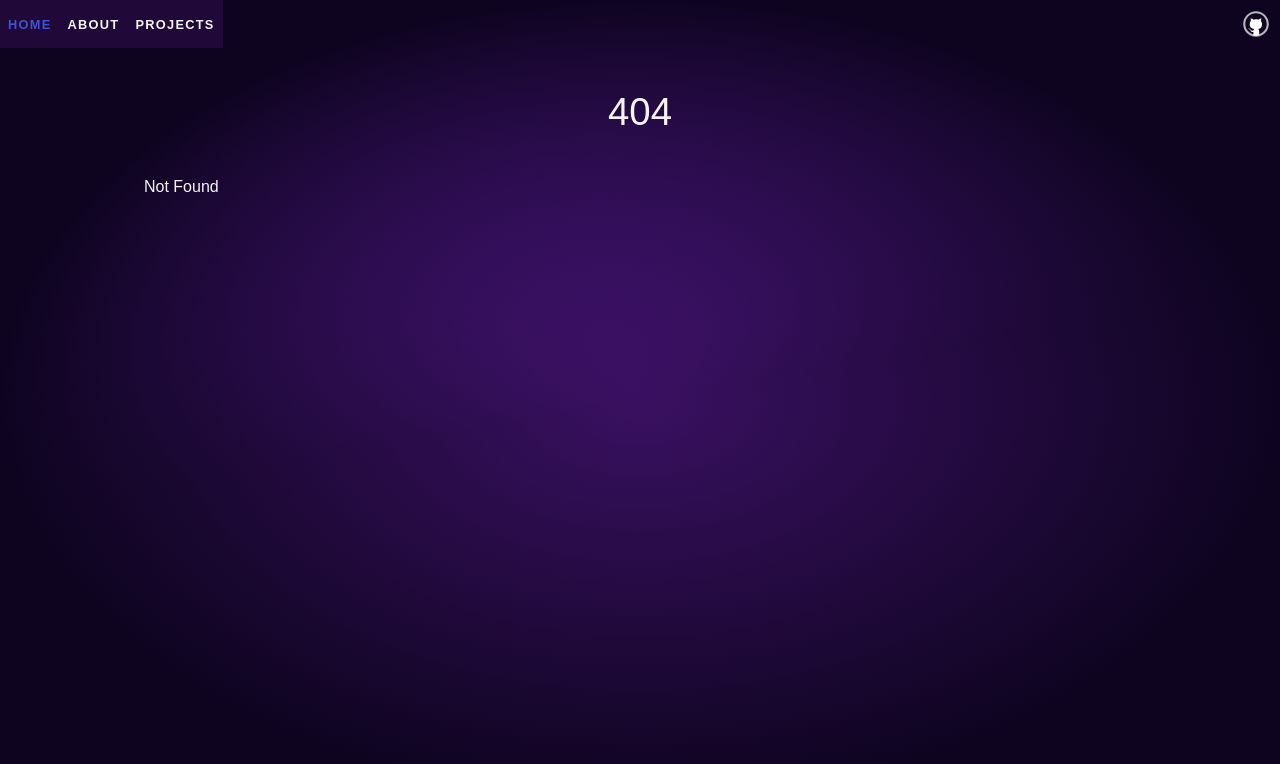
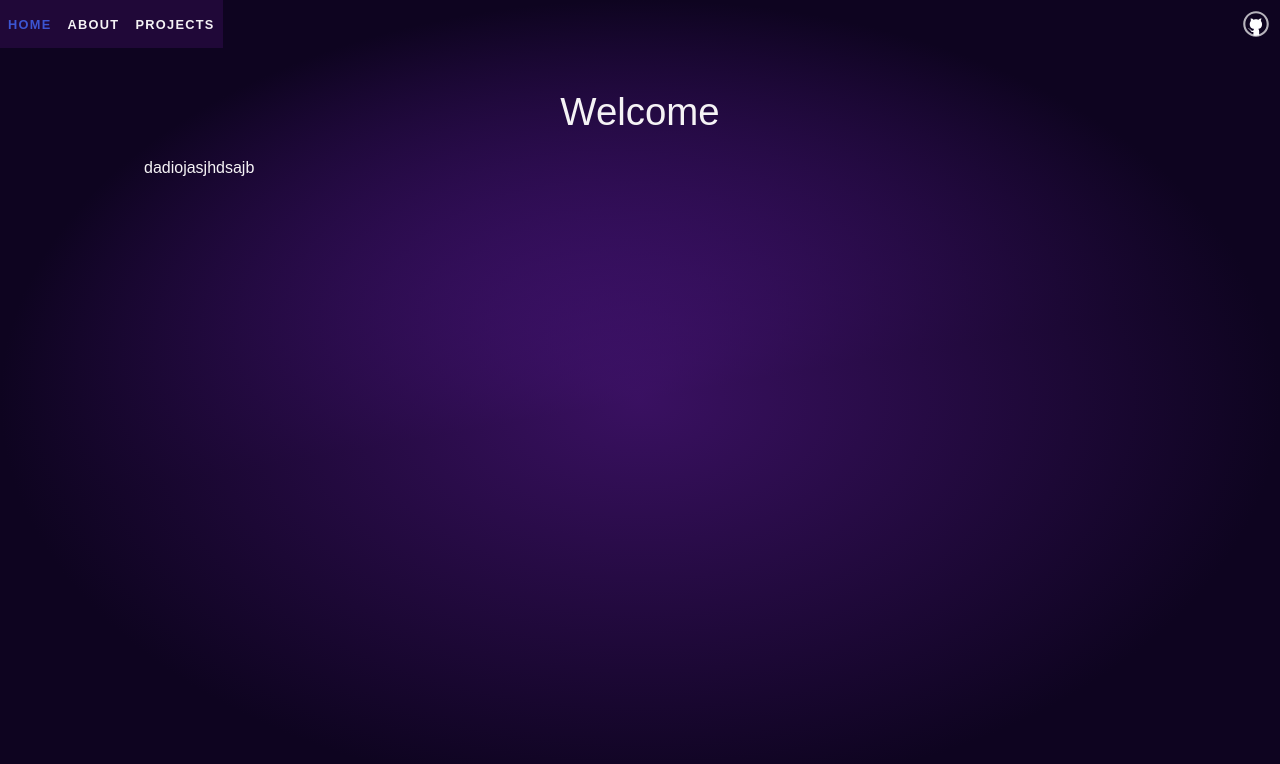
Before and after one commit to devinlittle/devinlittlenet, a SvelteKit app: page /projects/Welcome in a window 1280 px wide. Before the commit this address had no page. Shown: the top 764 px of the page. Built offline with nearby package versions, Linux system fonts and the light colour scheme.

Commit message:
Created brokenish thing will fix later just messed around

```diff
--- /dev/null
+++ b/src/lib/comps/Preview.svelte
@@ -0,0 +1,5 @@
+<script>
+  export let articleLink = "N/A";
+</script>
+
+<a href="/projects/{articleLink}">{articleLink}</a>
--- /dev/null
+++ b/src/lib/comps/Welcome.svelte
@@ -0,0 +1 @@
+dadiojasjhdsajb
--- /dev/null
+++ b/src/routes/projects/[slug]/+page.server.js
@@ -0,0 +1,15 @@
+import { error } from "@sveltejs/kit";
+import { pgs } from "../validBlogPages";
+
+export function load({ params }) {
+ let pagedt = pgs.find((v) => v.slug === params.slug);
+
+  if (!pagedt) {
+    throw error(404);
+  }
+
+
+  return {
+    pagedt
+  };
+}
--- /dev/null
+++ b/src/routes/projects/[slug]/+page.svelte
@@ -0,0 +1,12 @@
+<script>
+  export let data;
+  import Welcome from "$lib/comps/Welcome.svelte";
+
+</script>
+
+
+<h1>{data.pagedt.slug}</h1>
+
+{#if data.pagedt.slug === "Welcome"}
+  <Welcome/>
+{/if}
--- /dev/null
+++ b/src/routes/projects/validBlogPages.js
@@ -0,0 +1,4 @@
+export const pgs = [
+  { slug: 'Welcome', desc: "This is the test thing for the dscription thing" },
+  { slug: 'other data'}
+]
```
Also changed, not shown: src/routes/projects/+page.svelte (+7 -1 lines), 1 other file (tests, documents, lock files or other folders).
